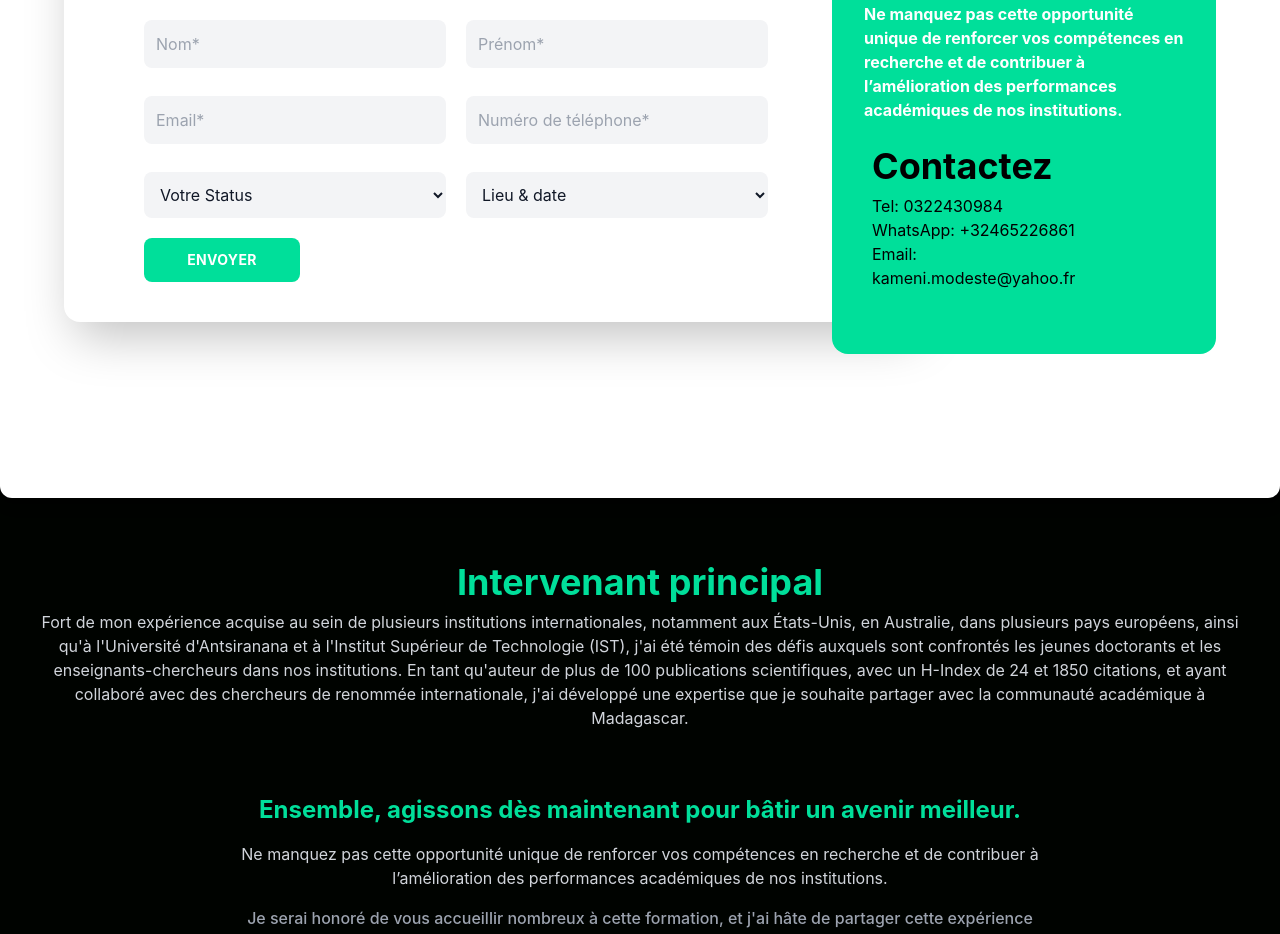
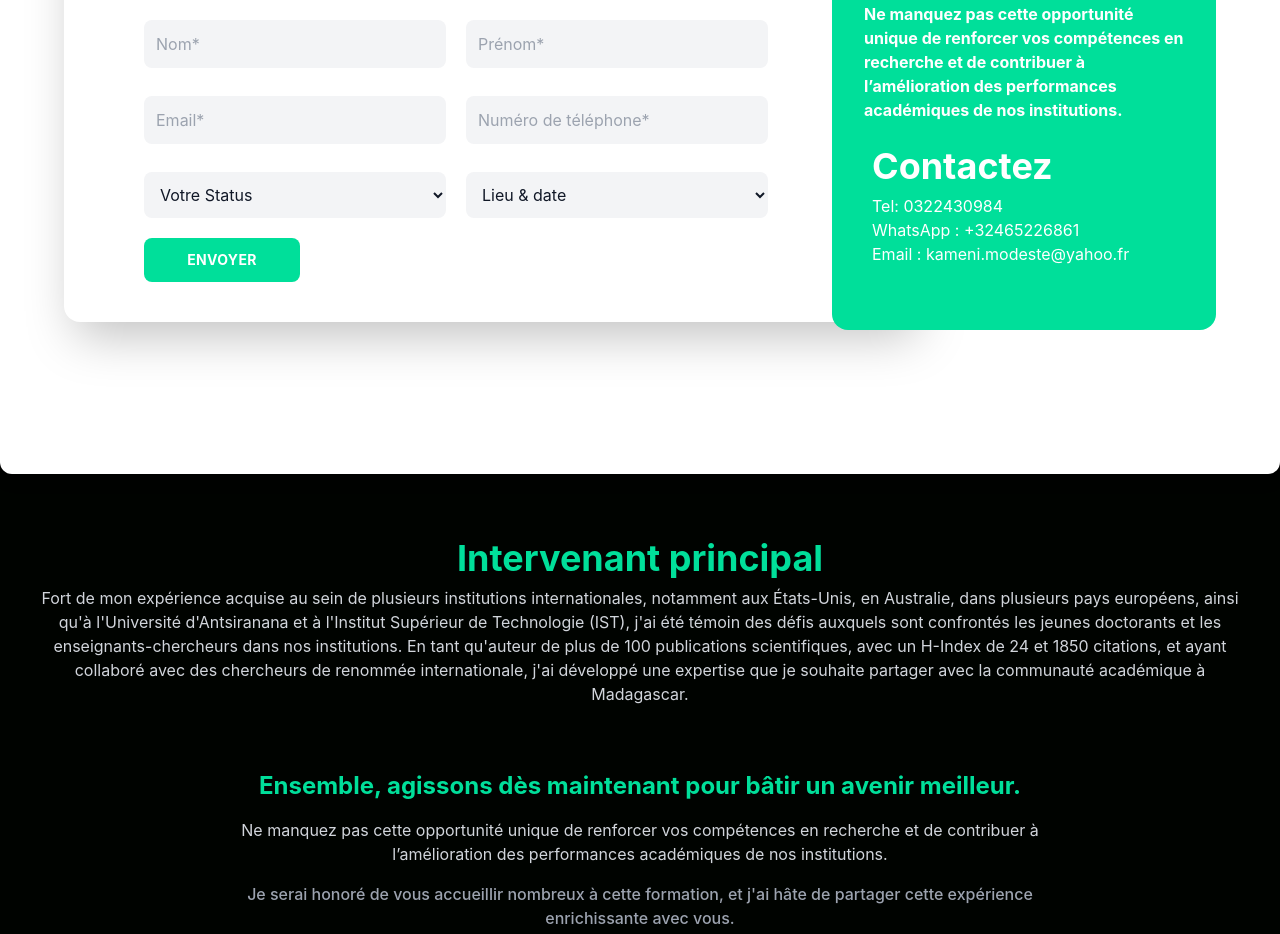
Before and after one commit to Judicael276/reche, a React (Create React App) app: page / in a window 1280 px wide. Shown: the part 2800-3734 px from the top of the page. Built offline with nearby package versions, Linux system fonts and the light colour scheme; the HTML template or start-up script is replaced by a standard one.

Commit message:
add information contact color

```diff
--- a/src/Registration.js
+++ b/src/Registration.js
@@ -431,17 +431,17 @@ function Registration() {
                   performances académiques de nos institutions.
                 </p>
               </div>
-              <div class="flex my-4 w-2/3 lg:w-1/2">
+              <div class="flex my-4 w-full lg:w-full">
                 <div class="flex flex-col">
                   <i class="fas fa-phone-alt pt-2 pr-2"></i>
                 </div>
                 <div class="flex flex-col">
-                  <h1 class="md:text-4xl sm:text-3xl text-2xl font-bold py-2">
+                  <h1 class="md:text-4xl sm:text-3xl text-2xl  text-white font-bold py-2">
                     Contactez
                   </h1>
-                  <p class="text-black">Tel: 0322430984</p>
-                  <p class="text-black">WhatsApp: +32465226861</p>
-                  <p class="text-black">Email: kameni.modeste@yahoo.fr</p>
+                  <p class=" text-white">Tel: 0322430984</p>
+                  <p class=" text-white">WhatsApp : +32465226861</p>
+                  <p class=" text-white">Email : kameni.modeste@yahoo.fr</p>
                 </div>
               </div>
             </div>
```
